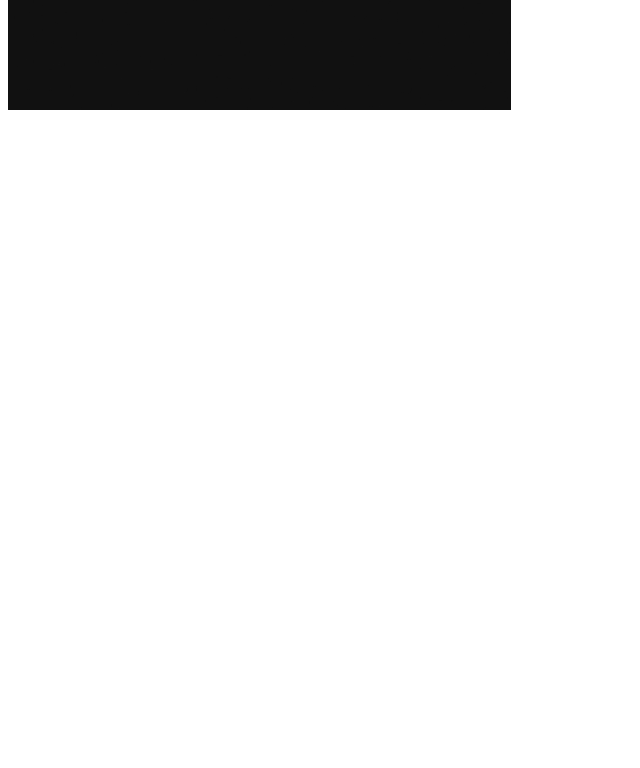
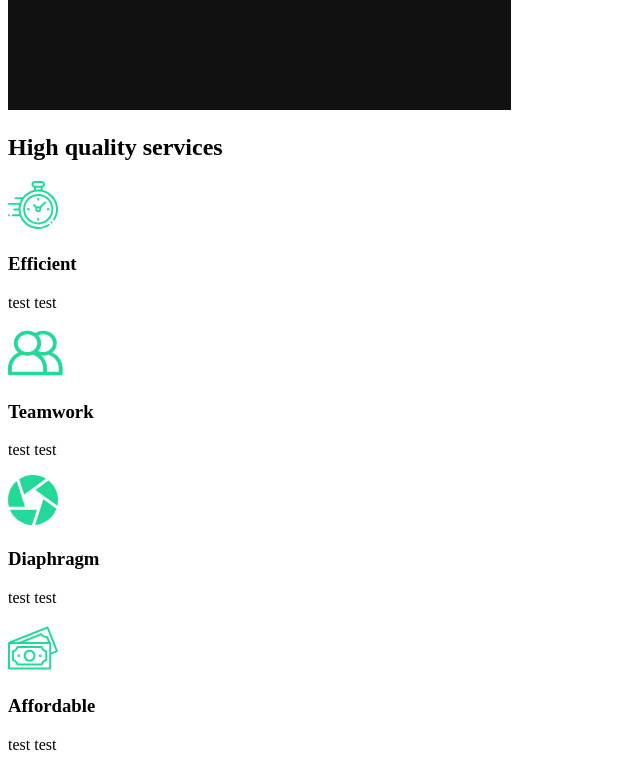
Before and after one commit to OfekZamir/Captue, a React (Create React App) app: page / in a window 1280 px wide. Shown: the part 860-1628 px from the top of the page, without its empty margins (0-640 px from the left). Before the commit the page ends 982 px from the top, so only its background shows below. Built offline with nearby package versions, Linux system fonts and the light colour scheme.

Commit message:
Services Sections

```diff
--- /dev/null
+++ b/src/components/ServicesSection.js
@@ -0,0 +1,54 @@
+import React from "react";
+//Import Icons
+import clock from "../img/clock.svg";
+import diaphragm from "../img/diaphragm.svg";
+import money from "../img/money.svg";
+import teamwork from "../img/teamwork.svg";
+import home2 from "../img/home2.png";
+
+export const ServicesSection = () => {
+  return (
+    <div>
+      <div className="services">
+        <div className="description">
+          <h2>
+            High <span>quality</span> services
+          </h2>
+          <div className="cards">
+            <div className="card">
+              <div className="icon">
+                <img src={clock} alt="icon" />
+                <h3>Efficient</h3>
+              </div>
+              <p>test test </p>
+            </div>
+            <div className="card">
+              <div className="icon">
+                <img src={teamwork} alt="icon" />
+                <h3>Teamwork</h3>
+              </div>
+              <p>test test </p>
+            </div>
+            <div className="card">
+              <div className="icon">
+                <img src={diaphragm} alt="icon" />
+                <h3>Diaphragm</h3>
+              </div>
+              <p>test test </p>
+            </div>
+            <div className="card">
+              <div className="icon">
+                <img src={money} alt="icon" />
+                <h3>Affordable</h3>
+              </div>
+              <p>test test </p>
+            </div>
+          </div>
+        </div>
+      </div>
+      <div className="imagediv">
+        <img src={home2} alt="icon" />
+      </div>
+    </div>
+  );
+};
--- a/src/pages/AboutUs.js
+++ b/src/pages/AboutUs.js
@@ -1,8 +1,13 @@
-import react from "react";
 //Page Componentes
 import { AboutSection } from "../components/AboutSection";
+import { ServicesSection } from "../components/ServicesSection";
 
 const AboutUS = () => {
-  return <AboutSection />;
+  return (
+    <>
+      <AboutSection />
+      <ServicesSection />
+    </>
+  );
 };
 export default AboutUS;
```
